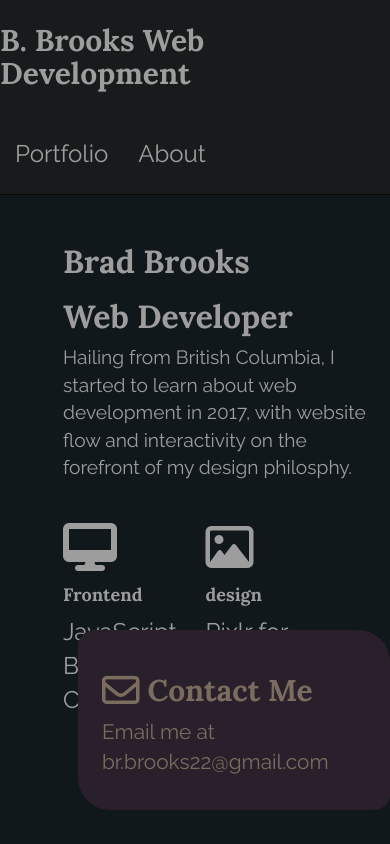
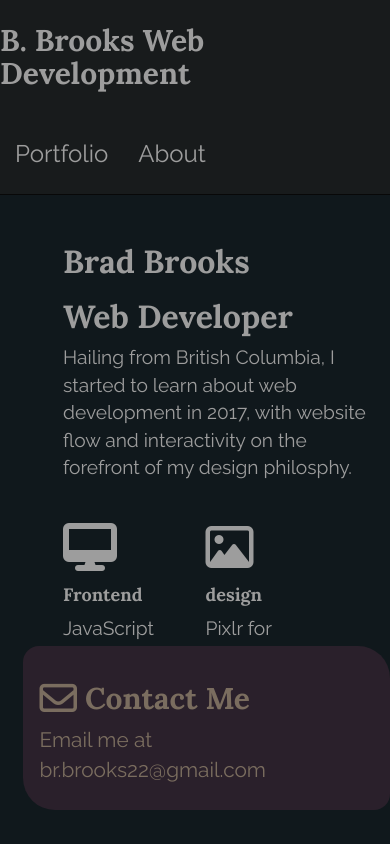
Before and after one commit to BradleyBr/BradleyBr.github.io, a plain HTML site: page index.html in a window 390 px wide. Drawn offline with nearby package versions, Linux system fonts and the light colour scheme.

Commit message:
Added viewport meta tag

```diff
--- a/index.html
+++ b/index.html
@@ -2,6 +2,7 @@
 <html>
   <head>
     <meta charset="utf-8">
+    <meta name="viewport" content="width=device-width, initial-scale=1">
     <title>B. Brooks Portfolio</title>
     <link href="./resources/css/reset.css" type="text/css" rel="stylesheet">
     <link href="https://fonts.googleapis.com/css?family=Lora:400,700|Raleway:400,700" rel="stylesheet">
--- a/resources/css/media.css
+++ b/resources/css/media.css
@@ -75,7 +75,8 @@ about me media queries
 
   #contact {
     bottom: 4vh;
-    left: 20vw;
+    left: 6vw;
+    padding: 1rem 1rem;
   }
 
   #infobox {
@@ -87,6 +88,10 @@ about me media queries
   }
 
   #aboutme p {
+    font-size: 1.2rem;
+  }
+
+  #skills ul li, #skills p {
     font-size: 1.2rem;
   }
 }
```
